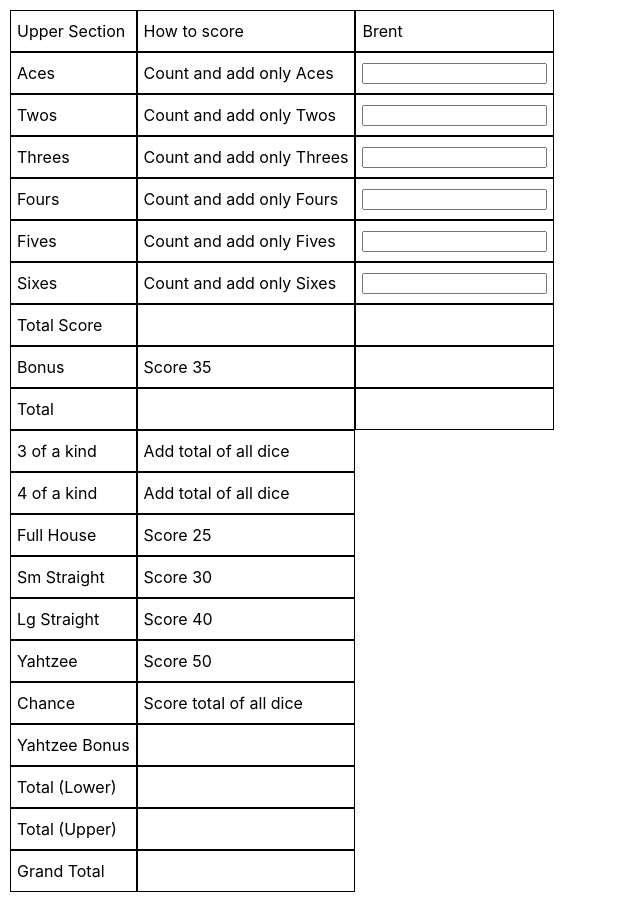
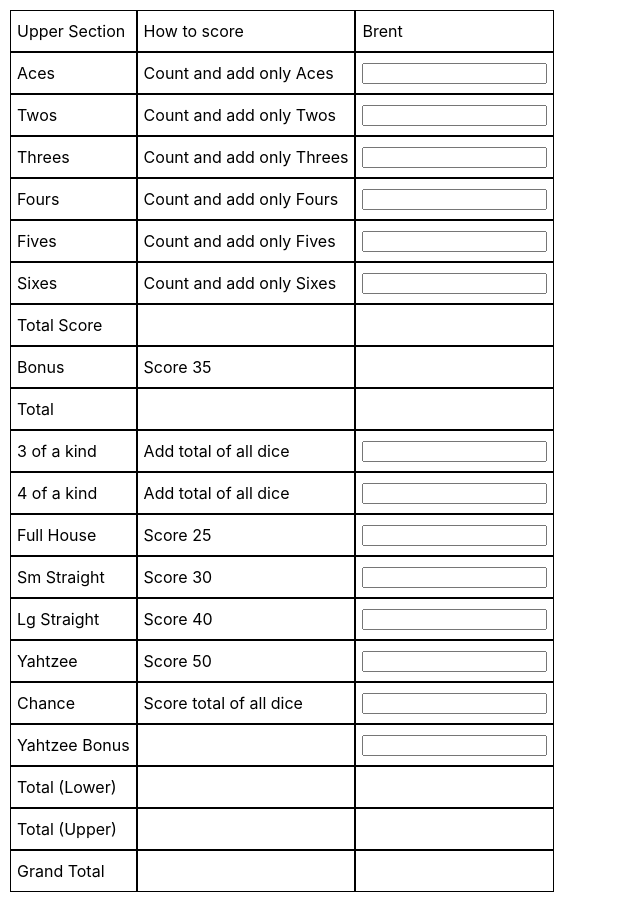
Before and after one commit to brentkeller/yahtzee-scoresheet, a React (Create React App) app: page / in a window 1280 px wide. Shown: the whole page, without its empty margins (0-640 px from the left). Built offline with nearby package versions, Linux system fonts and the light colour scheme.

Commit message:
Round out remaining score fields

```diff
--- a/src/components/PlayerColumn.tsx
+++ b/src/components/PlayerColumn.tsx
@@ -51,6 +51,33 @@
       <div className="cell">{player && player.scores && player.scores.numbersTotal}</div>
       <div className="cell">{player && player.scores && player.scores.numbersBonus}</div>
       <div className="cell">{player && player.scores && player.scores.upperTotal}</div>
+      <InputCell
+        value={player.scores.threeOfAKind}
+        fieldName="threeOfAKind"
+        setValue={updateValue}
+      />
+      <InputCell value={player.scores.fourOfAKind} fieldName="fourOfAKind" setValue={updateValue} />
+      <InputCell value={player.scores.fullHouse} fieldName="fullHouse" setValue={updateValue} />
+      <InputCell
+        value={player.scores.smallStraight}
+        fieldName="smallStraight"
+        setValue={updateValue}
+      />
+      <InputCell
+        value={player.scores.largeStraight}
+        fieldName="largeStraight"
+        setValue={updateValue}
+      />
+      <InputCell value={player.scores.yahtzee} fieldName="yahtzee" setValue={updateValue} />
+      <InputCell value={player.scores.chance} fieldName="chance" setValue={updateValue} />
+      <InputCell
+        value={player.scores.bonusYahtzees}
+        fieldName="bonusYahtzees"
+        setValue={updateValue}
+      />
+      <div className="cell">{player && player.scores && player.scores.lowerTotal}</div>
+      <div className="cell">{player && player.scores && player.scores.upperTotal}</div>
+      <div className="cell">{player && player.scores && player.scores.total}</div>
     </div>
   );
 };
--- a/src/player.ts
+++ b/src/player.ts
@@ -8,11 +8,14 @@
   numbersTotal?: number;
   numbersBonus?: number;
   upperTotal?: number;
+  threeOfAKind?: number;
+  fourOfAKind?: number;
+  fullHouse?: number;
   smallStraight?: number;
   largeStraight?: number;
   yahtzee?: number;
   chance?: number;
-  // TODO: bonus yahtzees
+  bonusYahtzees?: number;
   lowerTotal?: number;
   total?: number;
   [key: string]: number | undefined; // Index signature
--- a/src/scoreCalculator.ts
+++ b/src/scoreCalculator.ts
@@ -11,11 +11,22 @@
 };
 
 const upperNumberFields = ['ones', 'twos', 'threes', 'fours', 'fives', 'sixes'];
+const lowerNumberFields = [
+  'threeOfAKind',
+  'fourOfAKind',
+  'fullHouse',
+  'smallStraight',
+  'largeStraight',
+  'yahtzee',
+  'chance',
+];
 
 export const calculateScores = (scores: PlayerScores): PlayerScores => {
   scores.numbersTotal = sumFields(scores, upperNumberFields);
   scores.numbersBonus = scores.numbersTotal >= 63 ? 35 : undefined;
   scores.upperTotal = scores.numbersTotal + getScoreValue(scores, 'numbersBonus');
-
+  scores.lowerTotal =
+    sumFields(scores, lowerNumberFields) + getScoreValue(scores, 'bonusYahtzees') * 100;
+  scores.total = scores.upperTotal + scores.lowerTotal;
   return scores;
 };
```
